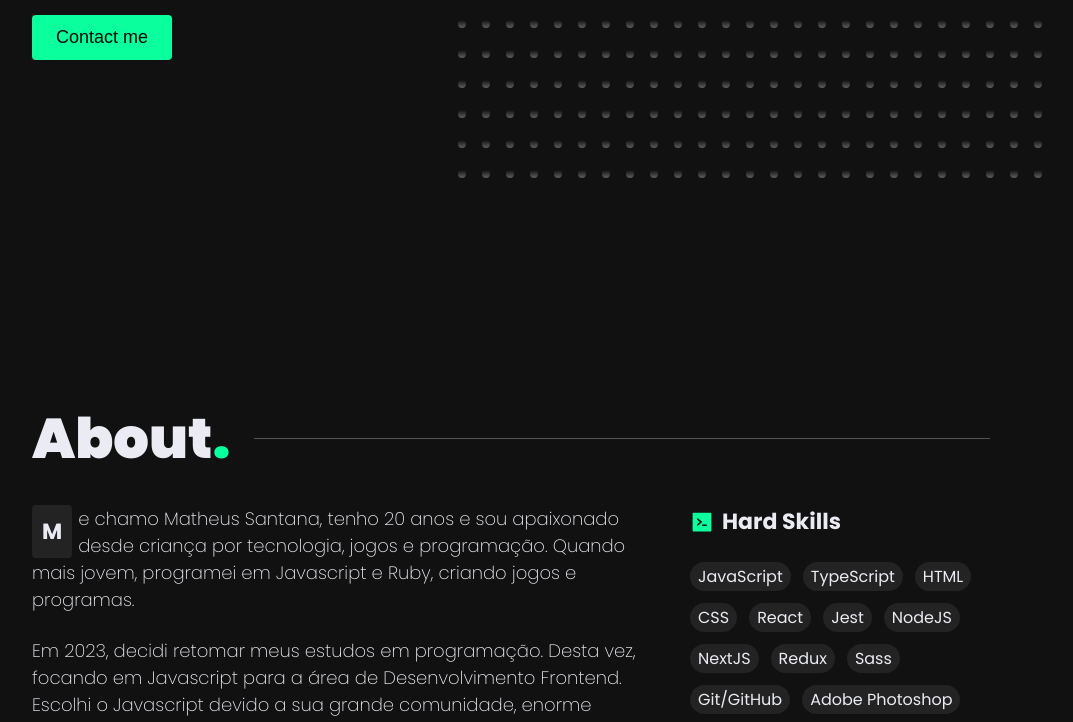
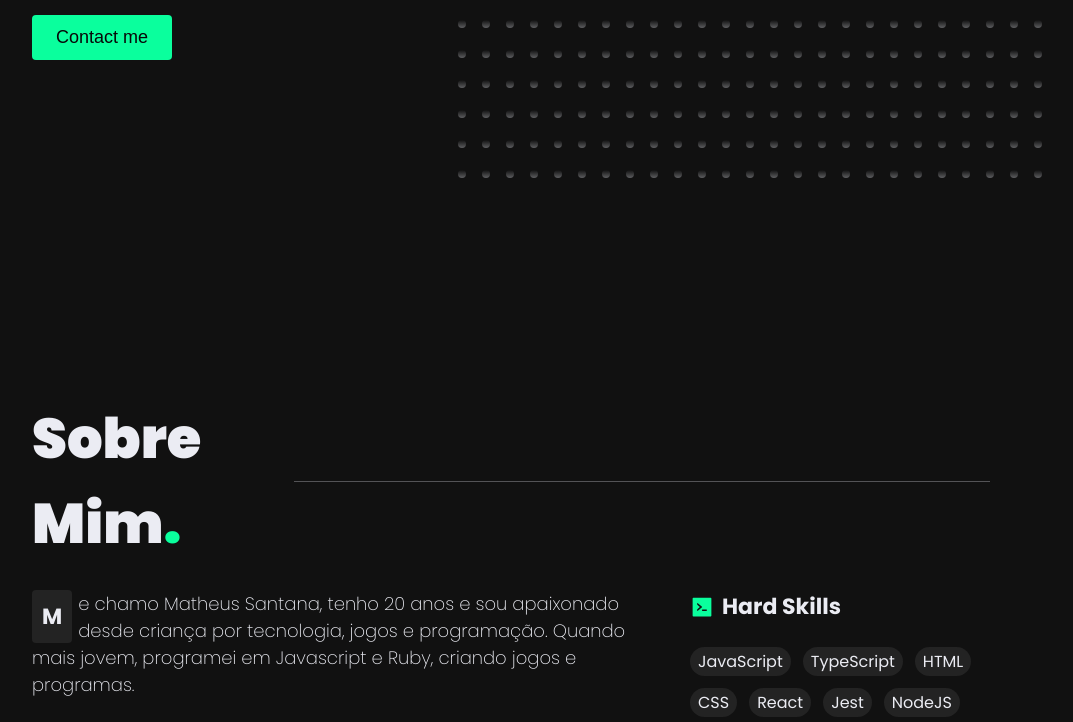
Before and after one commit to omatheusant/steam-portfolio-typescript, a Next.js app: page / in a window 1280 px wide. Shown: the part 500-1222 px from the top of the page, without its empty margins (159-1232 px from the left). Built offline with nearby package versions, Linux system fonts and the light colour scheme.

Commit message:
Atualizar o About.tsx

```diff
--- a/components/home/about/About.tsx
+++ b/components/home/about/About.tsx
@@ -8,7 +8,7 @@ import { AiOutlineArrowRight } from "react-icons/ai";
 export const About = () => {
   return (
     <section id="about" className="section-wrapper">
-      <SectionHeader title="About" dir="l" />
+      <SectionHeader title="Sobre Mim" dir="l" />
       <div className={styles.about}>
         <div>
           <Reveal>
```
